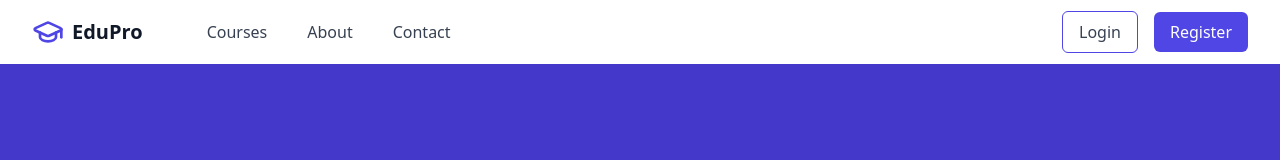
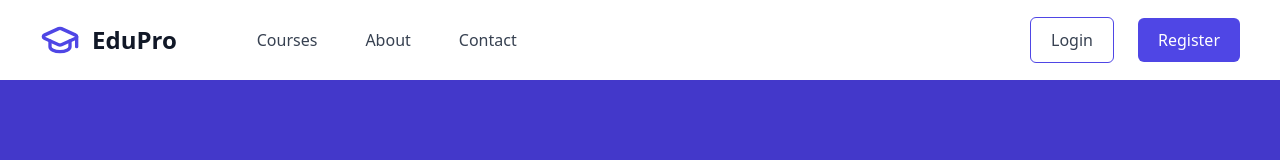
Before and after one commit to YCT-Beep/solid-engine, a React (Vite) app: page / in a window 1280 px wide. Shown: the top 160 px of the page. Built offline with nearby package versions, Linux system fonts and the light colour scheme.

Commit message:
- added current page highlighting in the navbar - increased the size of the navbar

```diff
--- a/src/components/Navbar.tsx
+++ b/src/components/Navbar.tsx
@@ -1,5 +1,5 @@
 import { useState } from "react";
-import { Link } from "react-router-dom";
+import { Link, useLocation } from "react-router-dom";
 import { Menu, X, GraduationCap } from "lucide-react";
 import ProfileIcon from "./ProfileIcon";
 import { userType } from "../types";
@@ -14,53 +14,74 @@ export function Navbar() {
     window.location.href = "/";
   };
 
+  const location = useLocation();
+
+  const isActive = (path: string) => {
+    return location.pathname === path;
+  };
+
   return (
     <nav className="bg-white shadow-lg">
-      <div className="max-w-7xl mx-auto px-4 sm:px-6 lg:px-8">
-        <div className="flex justify-between h-16 items-center">
+      <div className="max-w-7xl mx-auto px-6 sm:px-8 lg:px-10">
+        <div className="flex justify-between h-20 items-center">
           <div className="flex items-center">
             <Link to="/" className="flex items-center">
-              <GraduationCap className="h-8 w-8 text-indigo-600" />
-              <span className="ml-2 text-xl font-bold text-gray-900">
+              <GraduationCap className="h-10 w-10 text-indigo-600" />
+              <span className="ml-3 text-2xl font-bold text-gray-900">
                 EduPro
               </span>
             </Link>
-            <div className="flex items-center space-x-2 ml-12">
+            <div className="flex items-center space-x-4 ml-16">
               <Link
                 to="/courses"
-                className="text-gray-700 hover:text-indigo-600 px-4 py-2 rounded-md hover:bg-gray-100"
+                className={`px-4 py-2.5 rounded-md text-base font-medium transition-colors duration-200
+                  ${
+                    isActive("/courses")
+                      ? "text-indigo-600 bg-indigo-50"
+                      : "text-gray-700 hover:text-indigo-600 hover:bg-indigo-50"
+                  }`}
               >
                 Courses
               </Link>
               <Link
                 to="/about"
-                className="text-gray-700 hover:text-indigo-600 px-4 py-2 rounded-md hover:bg-gray-100"
+                className={`px-4 py-2.5 rounded-md text-base font-medium transition-colors duration-200
+                  ${
+                    isActive("/about")
+                      ? "text-indigo-600 bg-indigo-50"
+                      : "text-gray-700 hover:text-indigo-600 hover:bg-indigo-50"
+                  }`}
               >
                 About
               </Link>
               <Link
                 to="/contact"
-                className="text-gray-700 hover:text-indigo-600 px-4 py-2 rounded-md hover:bg-gray-100"
+                className={`px-4 py-2.5 rounded-md text-base font-medium transition-colors duration-200
+                  ${
+                    isActive("/contact")
+                      ? "text-indigo-600 bg-indigo-50"
+                      : "text-gray-700 hover:text-indigo-600 hover:bg-indigo-50"
+                  }`}
               >
                 Contact
               </Link>
             </div>
           </div>
 
-          <div className="hidden md:flex items-center space-x-4">
+          <div className="hidden md:flex items-center space-x-6">
             {storedUser ? (
-              <ProfileIcon user={userData} onLogout={handleLogout} />
+              <ProfileIcon user={userData} size={45} onLogout={handleLogout} />
             ) : (
               <>
                 <Link
                   to="/login"
-                  className="text-gray-700 px-4 py-2 border-solid border-indigo-600 border-[1px] rounded-md hover:bg-indigo-300"
+                  className="text-gray-700 px-5 py-2.5 text-base border-solid border-indigo-600 border-[1px] rounded-md hover:bg-indigo-300"
                 >
                   Login
                 </Link>
                 <Link
                   to="/register"
-                  className="text-white bg-indigo-600 px-4 py-2 rounded-md hover:bg-indigo-800"
+                  className="text-white bg-indigo-600 px-5 py-2.5 text-base rounded-md hover:bg-indigo-800"
                 >
                   Register
                 </Link>
@@ -74,9 +95,9 @@ export function Navbar() {
               className="text-gray-700 hover:text-indigo-600"
             >
               {isOpen ? (
-                <X className="h-6 w-6" />
+                <X className="h-8 w-8" />
               ) : (
-                <Menu className="h-6 w-6" />
+                <Menu className="h-8 w-8" />
               )}
             </button>
           </div>
@@ -85,31 +106,31 @@ export function Navbar() {
 
       {isOpen && (
         <div className="md:hidden">
-          <div className="px-2 pt-2 pb-3 space-y-1 sm:px-3">
+          <div className="px-4 pt-3 pb-4 space-y-2 sm:px-4">
             <Link
               to="/courses"
-              className="block px-3 py-2 text-gray-700 hover:text-indigo-600"
+              className="block px-4 py-2.5 text-base text-gray-700 hover:text-indigo-600"
               onClick={() => setIsOpen(false)}
             >
               Courses
             </Link>
             <Link
               to="/about"
-              className="block px-3 py-2 text-gray-700 hover:text-indigo-600"
+              className="block px-4 py-2.5 text-base text-gray-700 hover:text-indigo-600"
               onClick={() => setIsOpen(false)}
             >
               About
             </Link>
             <Link
               to="/contact"
-              className="block px-3 py-2 text-gray-700 hover:text-indigo-600"
+              className="block px-4 py-2.5 text-base text-gray-700 hover:text-indigo-600"
               onClick={() => setIsOpen(false)}
             >
               Contact
             </Link>
             <Link
               to="/login"
-              className="block px-3 py-2 text-white bg-indigo-600 rounded-md"
+              className="block px-4 py-2.5 text-base text-white bg-indigo-600 rounded-md"
               onClick={() => setIsOpen(false)}
             >
               Login
```
